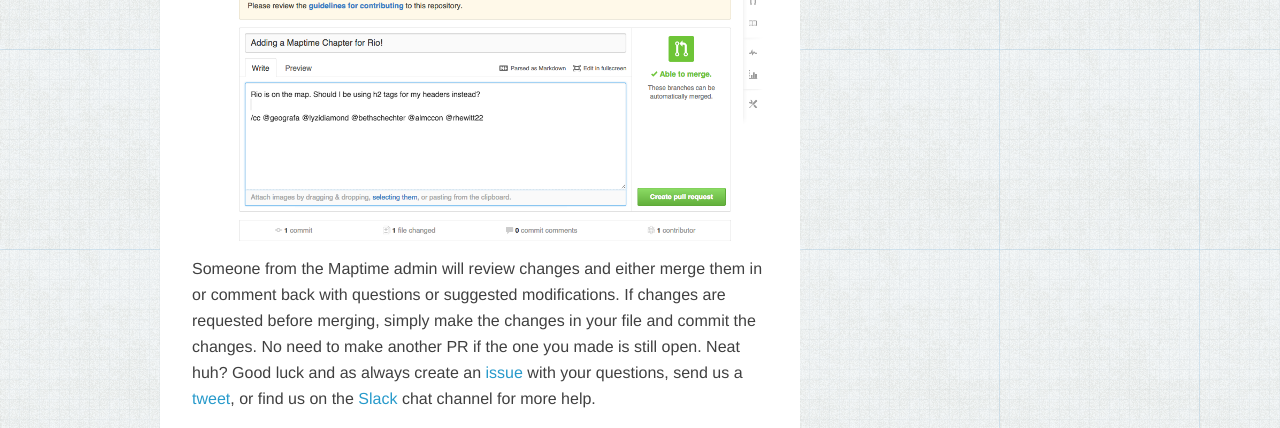
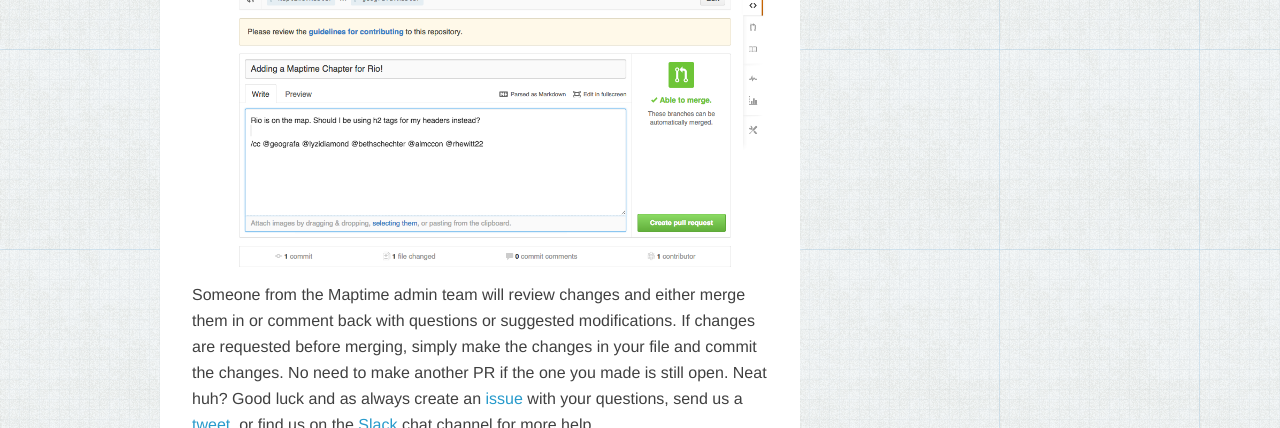
Before and after one commit to maptime/maptime.github.io, a Jekyll site: the page built from chapters/start.md, in a window 1280 px wide and 900 px high, scrolled down 3150 px, cut to the strip 0-428 px from the top of the window. Built offline with Jekyll 4.4.1, drawn with Linux system fonts in a browser that asks for light colours; some of the changed lines change nothing that is shown; some of the changed text lies outside the part shown.

Commit message:
Content edits to help clarify

```diff
--- a/chapters/start.md
+++ b/chapters/start.md
@@ -27,8 +27,8 @@
 Keep things simple by naming your folder after your city.
 1. Add a file named `index.html` and copy contents from the [/nullisland/index.html](https://github.com/maptime/maptime.github.io/blob/master/nullisland/index.html) file for the template into your new file.
 1. Modify your details.
-1. When you're finished, commit the new file (it's like saving it), only, add a message like '_Adds new Maptime chapter for Null Island!_'
-1. Once committed, go back to the root directory of your repo and make a __Pull Request__ by clicking the green button to the left of your repo's branch name.
+1. When you're finished, commit the new file (it's like saving it) and add a commit message like '_Adds new Maptime chapter for Null Island!_'
+1. Once committed, go back to the root directory of your repo and make a __Pull Request__ (aka PR) by clicking the green button to the left of your repo's branch name.
 ![start-pull](/img/start-pull.png)
 1. A new page appears where you can review your changes.
 1. Make sure you are making a PR from your repo's branch to the maptime.github.io master branch.
@@ -37,7 +37,7 @@
 1. Finally, click the big shiny green __Create Pull Request__ button. It's ok, you won't break anything. Extra points if you tag an admin with Maptime to notify them of changes (e.g. @geografa).
 ![start-pr-msg](/img/start-pr-msg.png)
 
-Someone from the Maptime admin will review changes and either merge them in or comment back with questions or suggested modifications. If changes are requested before merging, simply make the changes in your file and commit the changes. No need to make another PR if the one you made is still open. Neat huh? Good luck and as always create an [issue](https://github.com/maptime/maptime.github.io/issues/new) with your questions, send us a [tweet](https://twitter.com/MaptimeHQ), or find us on the [Slack](https://maptime.slack.com/messages/website-admin/) chat channel for more help.
+Someone from the Maptime admin team will review changes and either merge them in or comment back with questions or suggested modifications. If changes are requested before merging, simply make the changes in your file and commit the changes. No need to make another PR if the one you made is still open. Neat huh? Good luck and as always create an [issue](https://github.com/maptime/maptime.github.io/issues/new) with your questions, send us a [tweet](https://twitter.com/MaptimeHQ), or find us on the [Slack](https://maptime.slack.com/messages/website-admin/) chat channel for more help.
 
 <iframe src="//player.vimeo.com/video/110047746" width="100%" height="360" frameborder="0" webkitallowfullscreen mozallowfullscreen allowfullscreen></iframe>
 _[Adding a Maptime Chapter](http://vimeo.com/98781289)_
```
